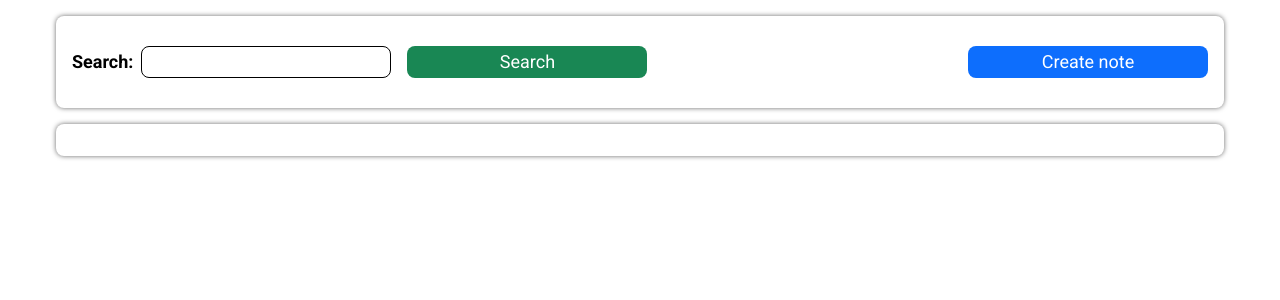
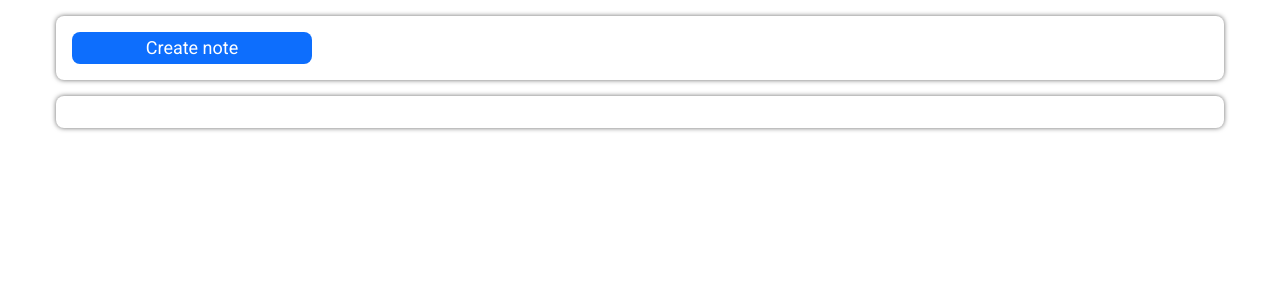
Before and after one commit to vadymshukr/prjctr-test-task, a React (Create React App) app: page / in a window 1280 px wide. Shown: the top 300 px of the page. Built offline with nearby package versions, Linux system fonts and the light colour scheme.

Commit message:
hidden searchbar

```diff
--- a/src/pages/home/home.tsx
+++ b/src/pages/home/home.tsx
@@ -13,7 +13,7 @@ export function Home () {
         <>
         <Container>
             <TopNavigation>
-                <Searchbar />
+                {/*<Searchbar />*/}
                 <Button onClick={() => {setModalIsOpen(true)}}>
                     Create note
                 </Button>
```
